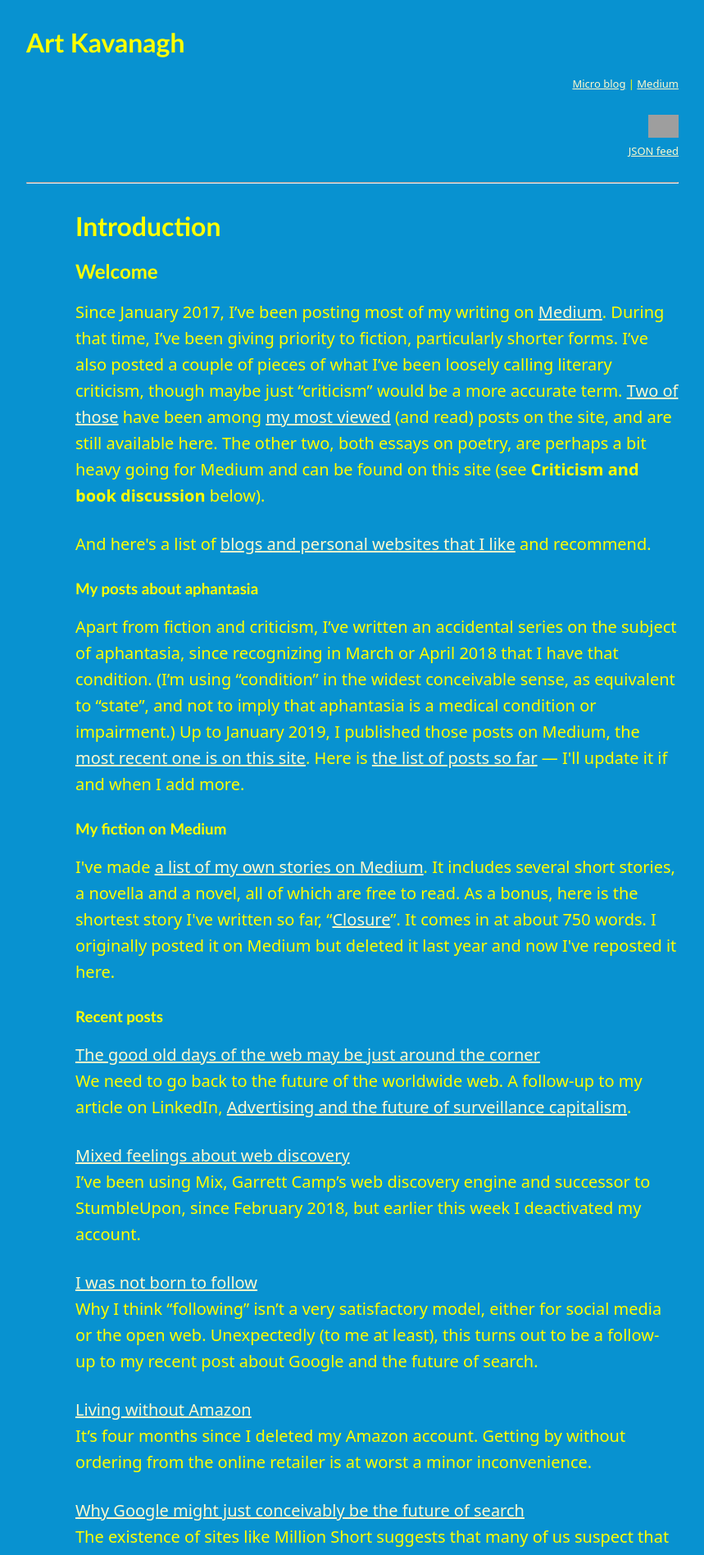
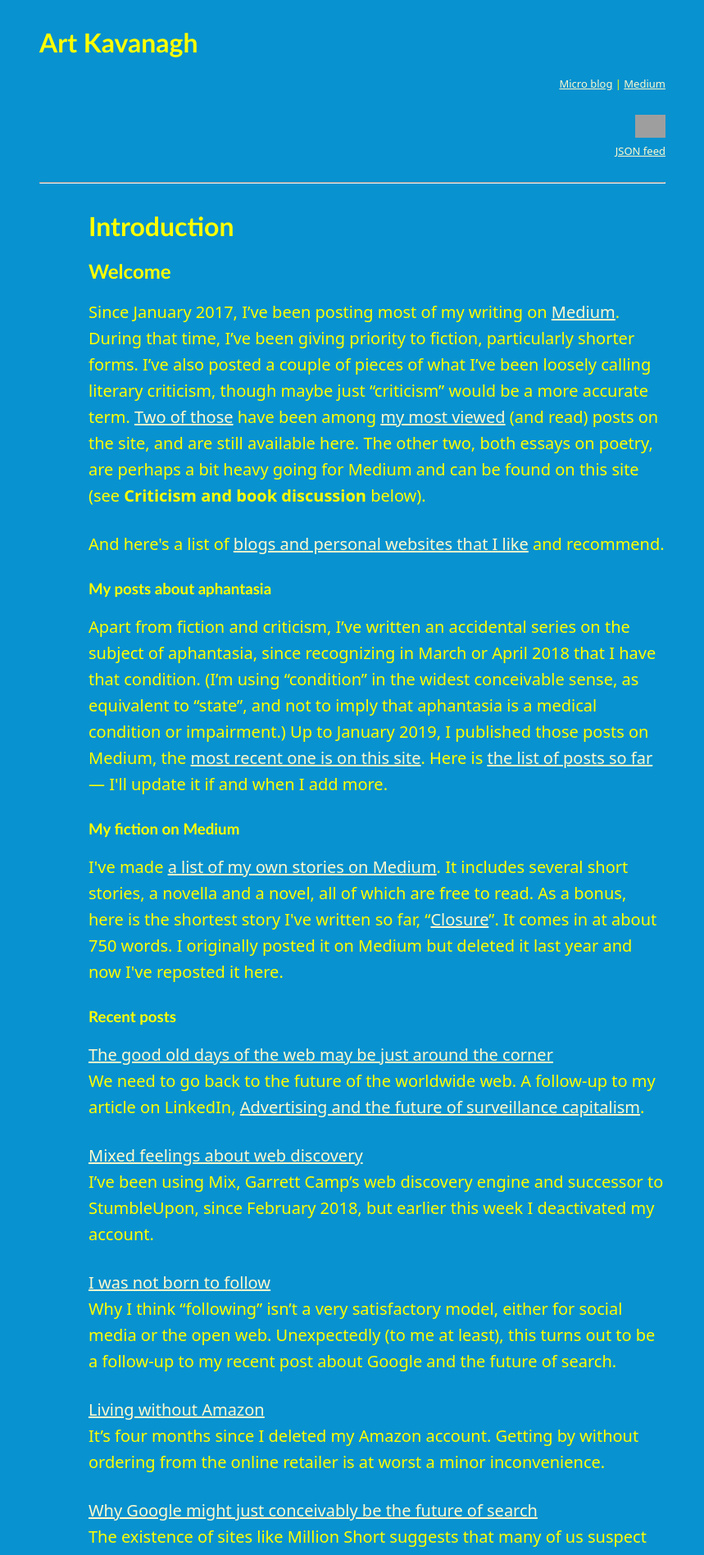
Before and after one commit to artkavanagh/github.io, a Jekyll site: the page index.html, which Jekyll copies as it is, in a window 1280 px wide. Shown: the top 1897 px of the page at 82% size, without its empty margins (180-1039 px from the left). Built offline with Jekyll 4.4.1, drawn with Linux system fonts in a browser that asks for light colours; grey boxes are pictures that could not be loaded.

Commit message:
Update akstyles.css

```diff
--- a/assets/css/akstyles.css
+++ b/assets/css/akstyles.css
@@ -4,7 +4,7 @@ html, body {
         padding: 0;
         color: Yellow ;
         background-color: #0892d0 ;
-        max-width: 46em ;
+        max-width: 44em ;
 }
 h1, h2, h3 {
 	font-family: "Optima", "Franklin Gothic Medium", system-ui, -apple-system, BlinkMacSystemFont, "Segoe UI", "Trebuchet MS", "Fira Sans", sans-serif;
```
